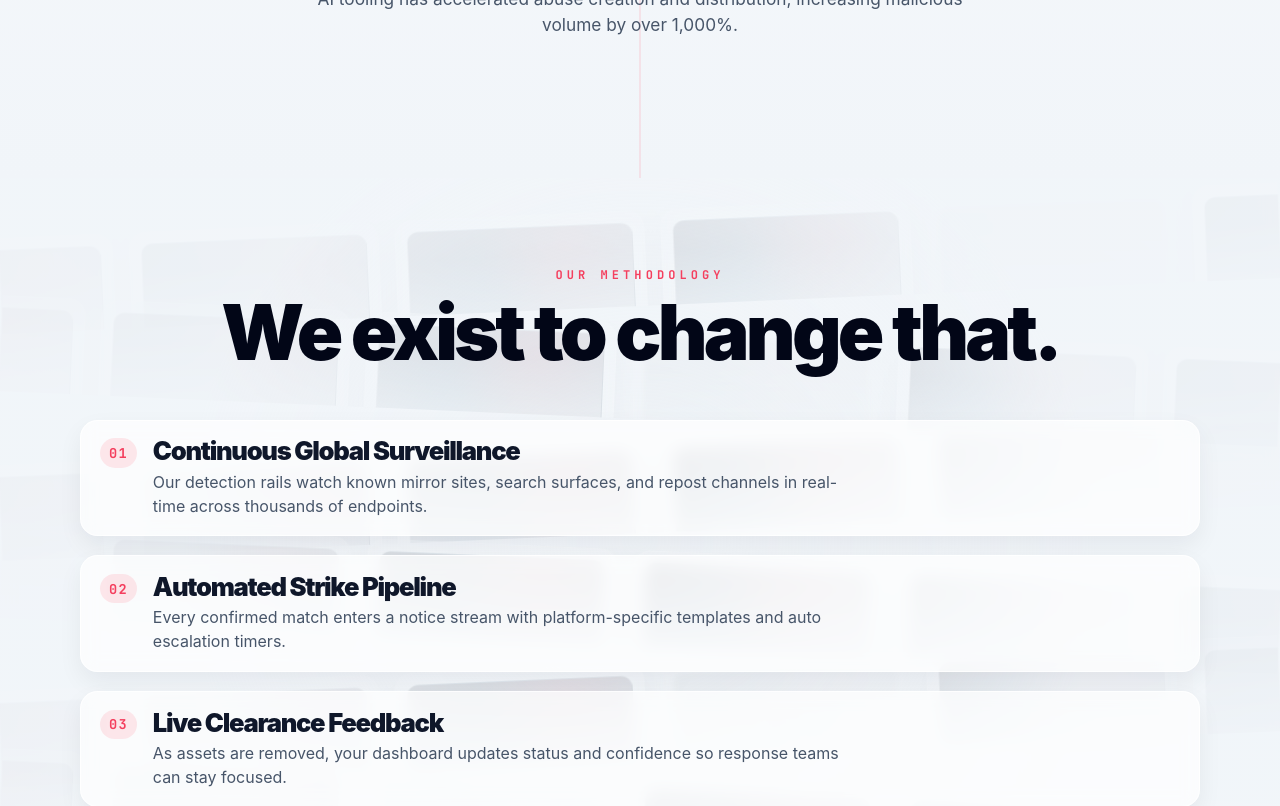
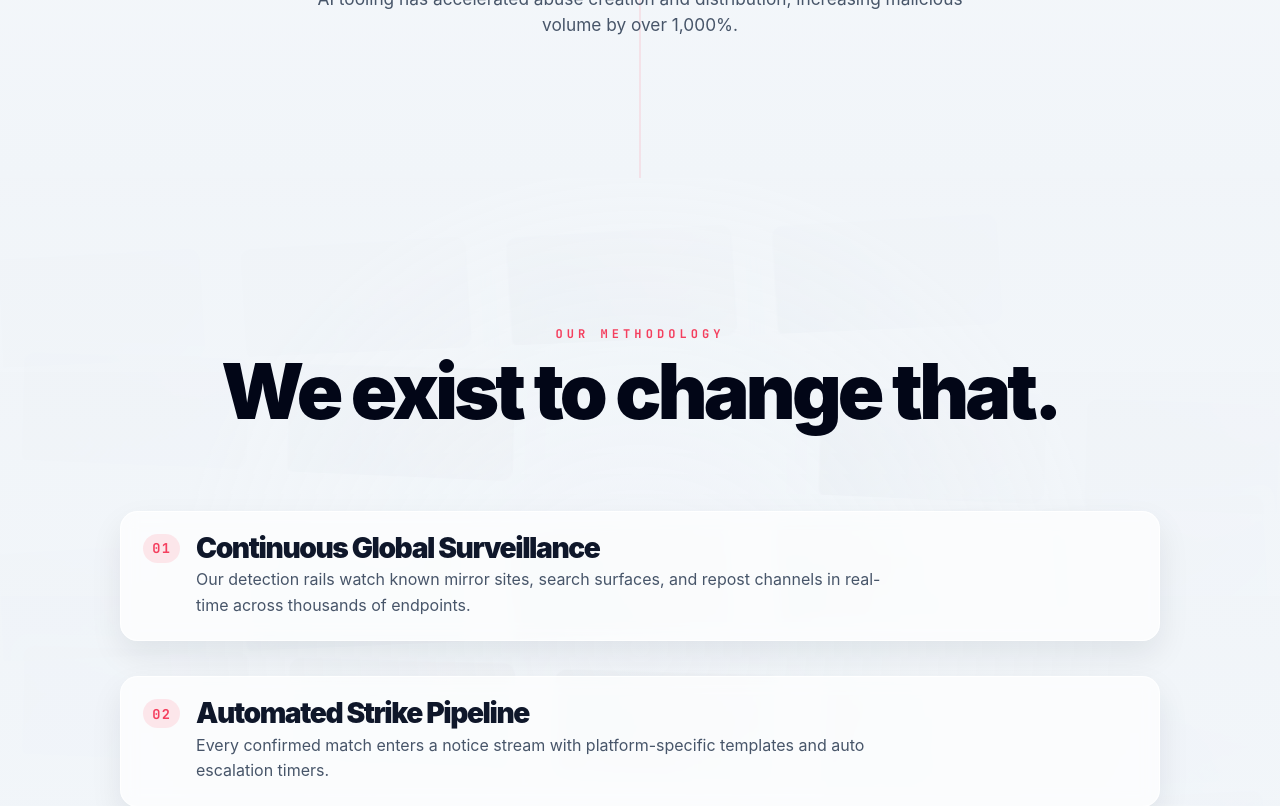
Before and after one commit to JoshPopov/framewatch, a React (Vite) app: page / in a window 1280 px wide. Shown: the part 1420-2226 px from the top of the page. Built offline with nearby package versions, Linux system fonts and the light colour scheme; a web font is replaced by a local one.

Commit message:
Expand methodology section and optimize swipe animations

```diff
--- a/src/main.jsx
+++ b/src/main.jsx
@@ -163,7 +163,10 @@ function TakedownStreams() {
               const isFlagged = flagged[rowIdx] === cellIdx;
 
               return (
-                <article key={`${label}-${itemIdx}`} className={`stream-card ${isFlagged ? 'flagged' : ''}`}>
+                <article
+                  key={`${label}-${itemIdx}`}
+                  className={`stream-card ${isFlagged ? `flagged ${rowIdx % 2 ? 'flick-right' : 'flick-left'}` : ''}`}
+                >
                   <div className="stream-media">
                     <span className="scan-line"></span>
                   </div>
--- a/src/styles.css
+++ b/src/styles.css
@@ -398,7 +398,8 @@ h1 span { color: #f43f5e; }
   position: relative;
   overflow: hidden;
   background: #f1f5f9;
-  padding: 4.8rem 1.2rem 6rem;
+  min-height: 115vh;
+  padding: 8.5rem 1.2rem 9rem;
 }
 
 .pricing {
@@ -412,8 +413,8 @@ h1 span { color: #f43f5e; }
   position: absolute;
   inset: 0;
   display: grid;
-  gap: 1.1rem;
-  padding: 2rem 0;
+  gap: 1.55rem;
+  padding: 2.5rem 0;
   pointer-events: none;
 }
 
@@ -430,12 +431,13 @@ h1 span { color: #f43f5e; }
   display: flex;
   width: max-content;
   gap: 1rem;
-  animation: streamMove 24s linear infinite;
+  animation: streamMove 32s linear infinite;
+  will-change: transform;
 }
 
 .stream-row.reverse .stream-track {
   animation-direction: reverse;
-  animation-duration: 27s;
+  animation-duration: 36s;
 }
 
 @keyframes streamMove {
@@ -447,14 +449,15 @@ h1 span { color: #f43f5e; }
   width: min(24vw, 250px);
   min-width: 180px;
   border-radius: 18px;
-  border: 1px solid rgba(255, 255, 255, 0.5);
-  background: rgba(255, 255, 255, 0.42);
-  backdrop-filter: blur(8px);
-  box-shadow: 0 14px 30px rgba(2, 6, 23, 0.12);
+  border: 1px solid rgba(255, 255, 255, 0.42);
+  background: rgba(255, 255, 255, 0.3);
+  box-shadow: 0 10px 24px rgba(2, 6, 23, 0.08);
   padding: 0.7rem;
   position: relative;
-  opacity: 0.46;
-  filter: blur(0.2px);
+  opacity: 0.38;
+  transform: translate3d(0, 0, 0) rotate(-1deg);
+  transition: opacity 0.35s ease;
+  will-change: transform, opacity;
 }
 
 .stream-media {
@@ -474,7 +477,8 @@ h1 span { color: #f43f5e; }
   inset: 0;
   background: linear-gradient(180deg, transparent, rgba(255, 255, 255, 0.45), transparent);
   transform: translateY(-100%);
-  animation: scan 3.8s linear infinite;
+  animation: scan 5s linear infinite;
+  opacity: 0.65;
 }
 
 @keyframes scan {
@@ -503,56 +507,77 @@ h1 span { color: #f43f5e; }
 }
 
 .stream-card.flagged {
-  opacity: 0.88;
-  animation: strikeOut 1.35s var(--ease) forwards;
+  opacity: 0.92;
+}
+
+.stream-card.flagged.flick-left {
+  animation: flickLeft 0.75s cubic-bezier(0.22, 0.75, 0.18, 1) forwards;
+}
+
+.stream-card.flagged.flick-right {
+  animation: flickRight 0.75s cubic-bezier(0.22, 0.75, 0.18, 1) forwards;
 }
 
 .stream-card.flagged .remove-mark {
-  animation: xFlash 1.35s var(--ease) forwards;
+  animation: xFlash 0.58s var(--ease) forwards;
 }
 
-@keyframes strikeOut {
-  0% { opacity: 0.86; filter: blur(0); }
-  55% { opacity: 0.9; }
-  100% { opacity: 0.08; filter: blur(2.4px); }
+@keyframes flickLeft {
+  0% { transform: translate3d(0, 0, 0) rotate(-1deg) scale(1); opacity: 0.9; }
+  14% { transform: translate3d(22px, -10px, 0) rotate(4deg) scale(1.01); }
+  100% { transform: translate3d(-340px, -34px, 0) rotate(-22deg) scale(0.95); opacity: 0; }
+}
+
+@keyframes flickRight {
+  0% { transform: translate3d(0, 0, 0) rotate(1deg) scale(1); opacity: 0.9; }
+  14% { transform: translate3d(-22px, -10px, 0) rotate(-4deg) scale(1.01); }
+  100% { transform: translate3d(340px, -34px, 0) rotate(22deg) scale(0.95); opacity: 0; }
 }
 
 @keyframes xFlash {
-  0% { opacity: 0; transform: scale(0.5) rotate(-14deg); }
-  22% { opacity: 1; transform: scale(1.02) rotate(0); }
-  100% { opacity: 0; transform: scale(1.1) rotate(9deg); }
+  0% { opacity: 0; transform: scale(0.4) rotate(-12deg); }
+  38% { opacity: 1; transform: scale(1.04) rotate(0); }
+  100% { opacity: 0; transform: scale(1.13) rotate(8deg); }
 }
 
 .feature-overlay {
   position: absolute;
   inset: 0;
-  background: radial-gradient(circle at center, rgba(241, 245, 249, 0.38), rgba(241, 245, 249, 0.93) 62%);
+  background:
+    radial-gradient(circle at center, rgba(241, 245, 249, 0.3), rgba(241, 245, 249, 0.9) 60%),
+    linear-gradient(180deg, rgba(241, 245, 249, 0.74) 0%, rgba(241, 245, 249, 0.92) 100%);
 }
 
 .feature-content {
   position: relative;
   z-index: 2;
-  max-width: 1120px;
+  max-width: 1040px;
   margin: 0 auto;
 }
 
 .feature-list {
-  margin: 3rem auto 0;
+  margin: 5rem auto 0;
   display: grid;
-  gap: 1.2rem;
+  gap: 2.2rem;
 }
 
 .feature-step {
   border-radius: 1.1rem;
   background: rgba(255, 255, 255, 0.7);
   border: 1px solid rgba(255, 255, 255, 0.8);
-  box-shadow: 0 10px 24px rgba(15, 23, 42, 0.06);
+  box-shadow: 0 14px 32px rgba(15, 23, 42, 0.08);
   backdrop-filter: blur(8px);
-  padding: 1.1rem 1.2rem;
+  padding: 1.35rem 1.4rem;
   display: grid;
   grid-template-columns: auto 1fr;
   gap: 1rem;
   align-items: start;
+  transition: transform 0.45s var(--ease), box-shadow 0.45s var(--ease);
+}
+
+.feature-step:hover {
+  transform: translateY(-6px);
+  box-shadow: 0 20px 40px rgba(15, 23, 42, 0.12);
 }
 
 .feature-step > span {
@@ -567,14 +592,14 @@ h1 span { color: #f43f5e; }
 }
 
 .feature-step h3 {
-  font-size: clamp(1.2rem, 2vw, 1.7rem);
+  font-size: clamp(1.3rem, 2.2vw, 1.9rem);
   margin-bottom: 0.35rem;
 }
 
 .feature-step p {
   margin: 0;
   color: #475569;
-  line-height: 1.5;
+  line-height: 1.6;
   max-width: 70ch;
 }
 
@@ -713,7 +738,7 @@ h1 span { color: #f43f5e; }
   }
 
   .stream-card {
-    width: min(58vw, 260px);
+    width: min(62vw, 270px);
   }
 
   .feature-step {
```
